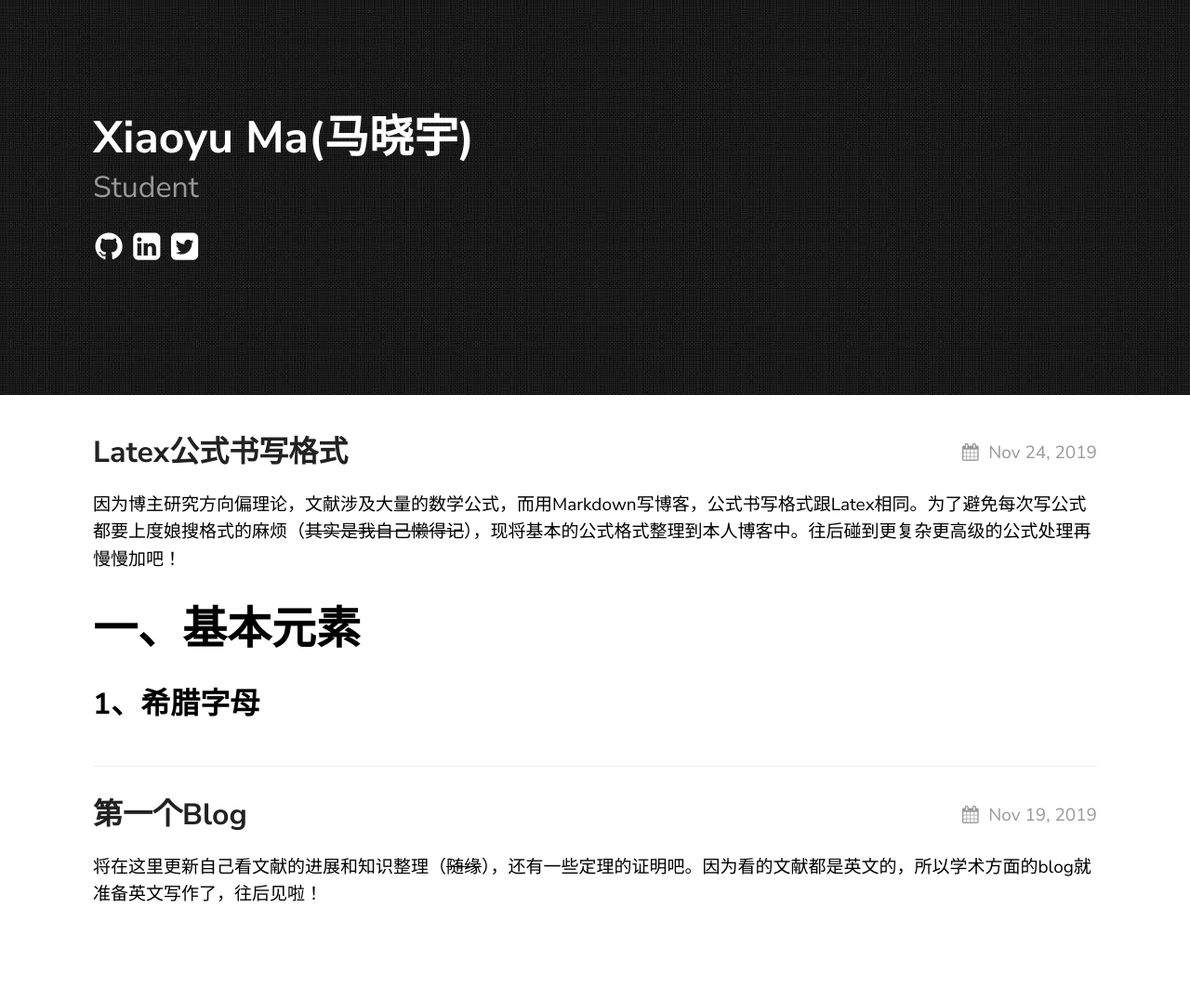
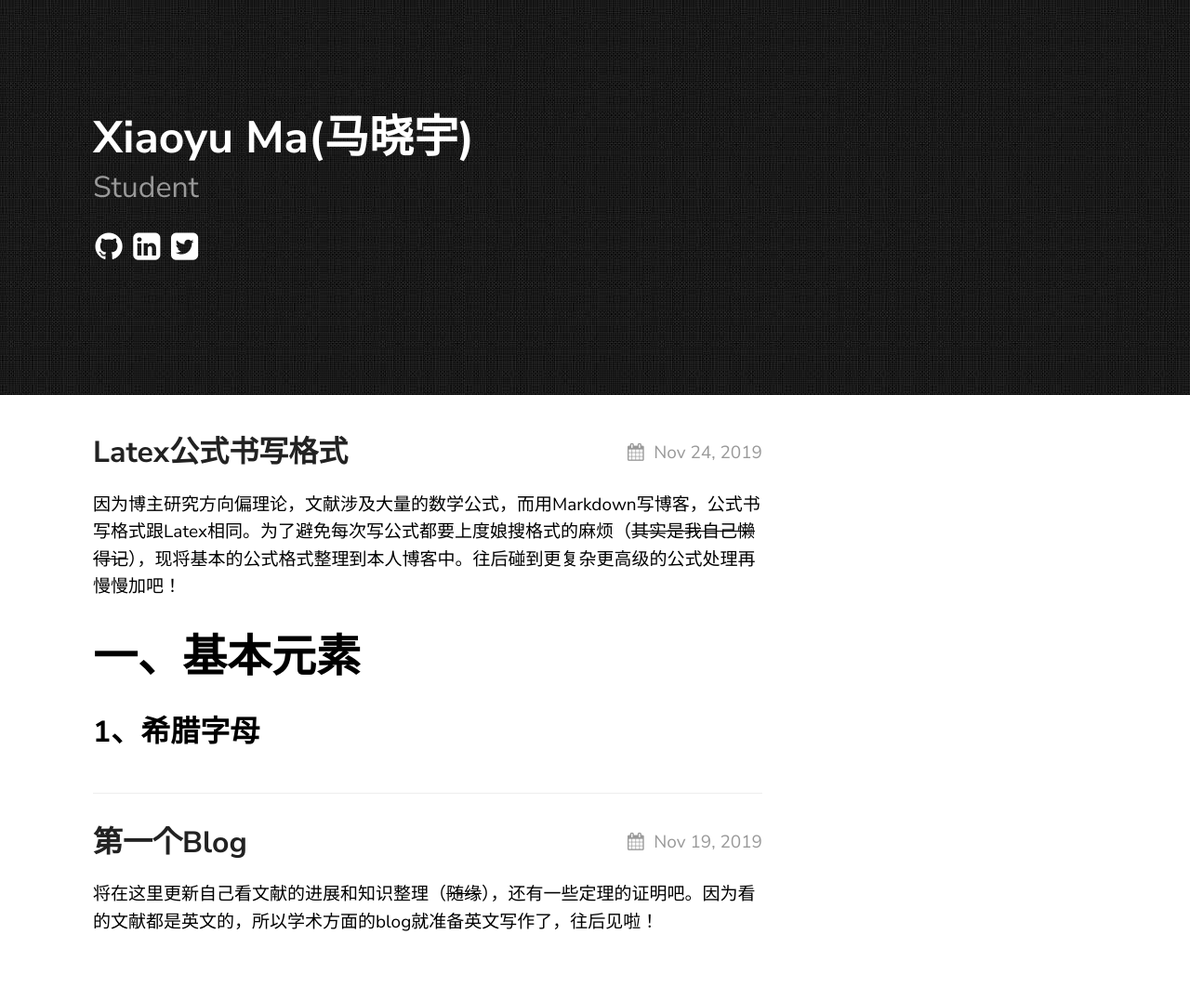
Before and after one commit to derek1998/blog.xiaoyuma, a Jekyll site: the page built from index.md, in a window 1280 px wide. Shown: the whole page at 93% size. Built offline with Jekyll 4.4.1, drawn with Linux system fonts in a browser that asks for light colours; before the commit the page ends 1047 px from its top, so only the background shows below that.

Commit message:
Update theme.scss

```diff
--- a/_sass/theme.scss
+++ b/_sass/theme.scss
@@ -103,7 +103,7 @@ header {
 //
 .container {
 	margin:0 150px;
-	max-width: 100%;
+	max-width: 720px;
 
 	div.highlighter-rouge {
 		right: 150px;
```
